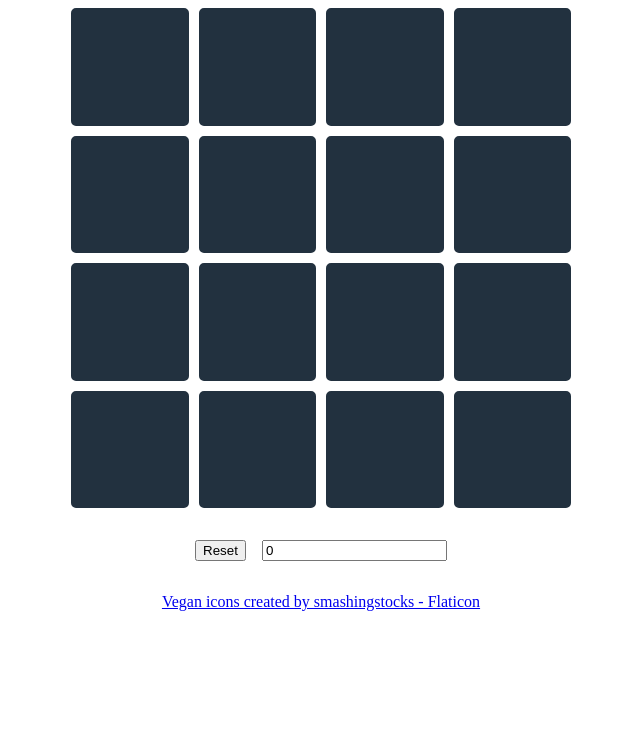
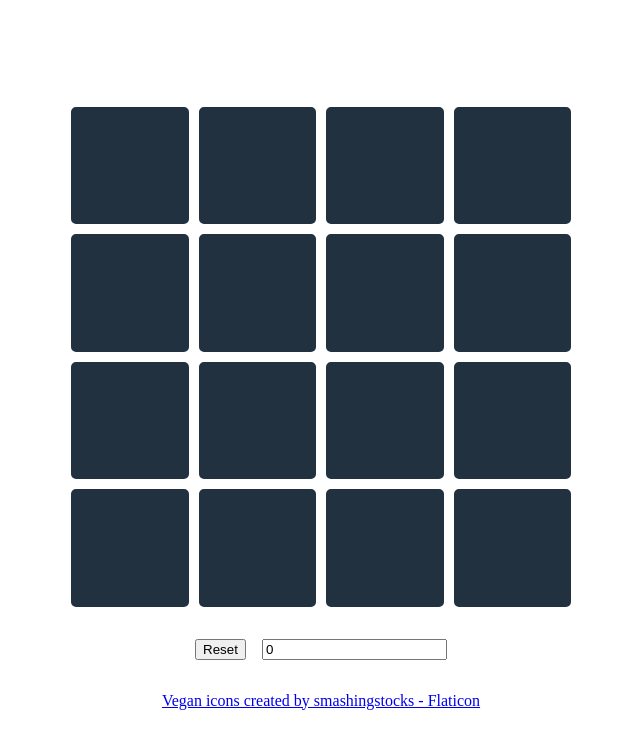
Before and after one commit to hjr265/memflip, a website: page index.html in a window 1280 px wide. Shown: the whole page, without its empty margins (319-959 px from the left). Drawn offline with Linux system fonts and the light colour scheme.

Commit message:
Center demo on viewport

```diff
--- a/index.html
+++ b/index.html
@@ -7,7 +7,8 @@
 	<link rel="stylesheet" type="text/css" href="./memflip.css">
 </head>
 <body>
-	<div style="display: flex; justify-content: center;">
+	<div style="display: flex; flex-direction: column; justify-content: center; align-items: center; height: 100vh;">
+		<div style="display: flex; justify-content: center; max-width: 100%;">
 			<div id="game" style="width: 500px;"></div>
 		</div>
 		<div style="display: flex; margin: 2rem; justify-content: center; align-items: center; gap: 1rem">
@@ -15,6 +16,7 @@
 			<input type="number" id="inpFlipCount" readonly value="0">
 		</div>
 		<div style="text-align: center;"><a href="https://www.flaticon.com/free-icons/vegan" title="vegan icons">Vegan icons created by smashingstocks - Flaticon</a></div>
+	</div>
 	<script type="module">
 		import MemFlip from './memflip.js';
 		const game = new MemFlip('game', {
```
Lines whose indentation alone changed are shown as unchanged.
